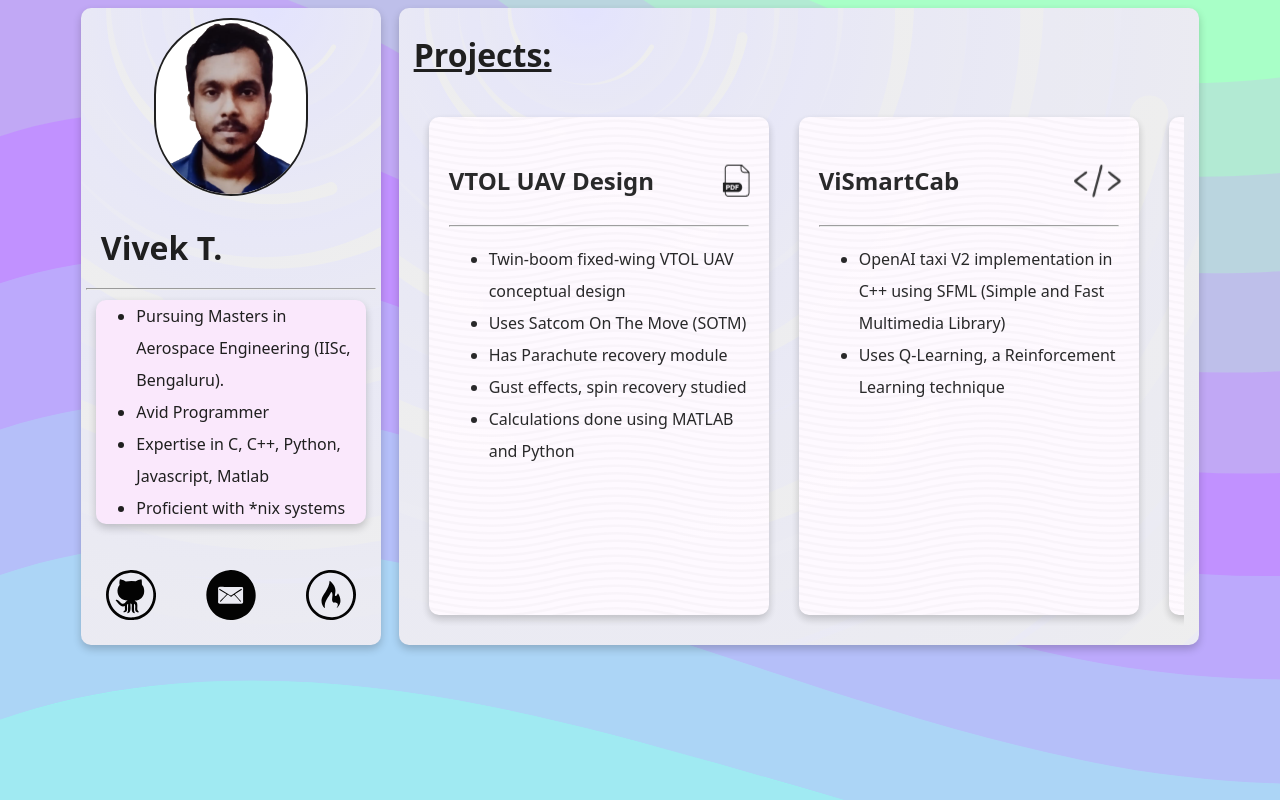
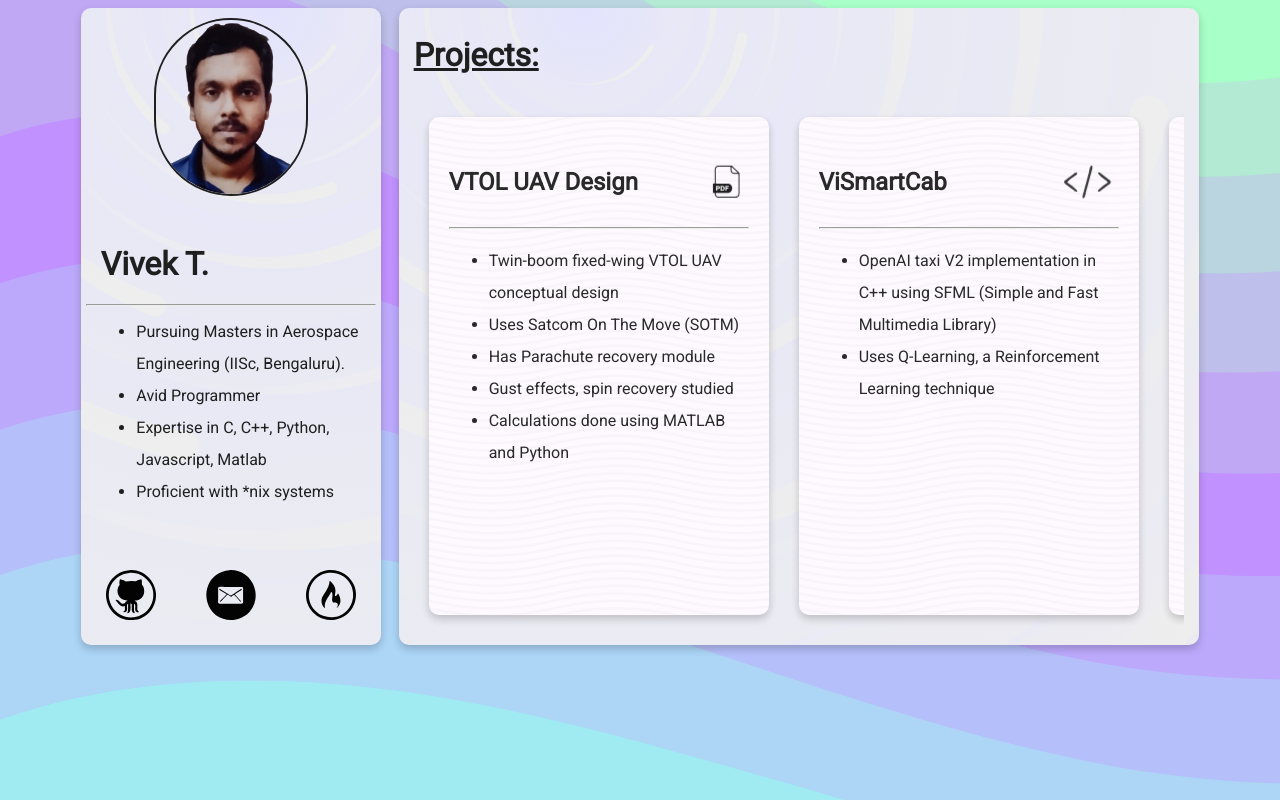
Before and after one commit to VivekThazhathattil/vivekthazhathattil.github.io, a PHP site: page / in a window 1280 px wide. Run offline with PHP 8.4, Linux system fonts and the light colour scheme.

Commit message:
add roboto font

```diff
--- a/portfolio/index.html
+++ b/portfolio/index.html
@@ -3,6 +3,7 @@
 		<title>Vivek's Portfolio</title>
 		<meta charset="utf-8">
 		<meta name="viewport" content="width=device-width, initial-scale=1.0, user-scalable=yes">
+		<link href="https://fonts.googleapis.com/css?family=Roboto" rel="stylesheet" type="text/css">
 		<link rel="stylesheet" href="styles.css" type="text/css" media="all" />
 	</head>
 	<body class="body">
@@ -19,7 +20,7 @@
 						<div id="text-container" class="">
 							<h1 id="name"><b>Vivek T.</b></h1>
 							<hr>
-							<ul class="text-list card">
+							<ul class="text-list">
 								<li>Pursuing Masters in Aerospace Engineering (IISc, Bengaluru).</li>
 								<li>Avid Programmer</li>
 								<li>Expertise in C, C++, Python, Javascript, Matlab</li>
--- a/portfolio/styles.css
+++ b/portfolio/styles.css
@@ -12,7 +12,7 @@
 	background-image: url('img/bg.svg');
 	background-repeat: no-repeat;
 	background-size: cover;
-	font-family: "Noto Sans", sans-serif;
+	font-family: "Roboto", "Noto Sans", sans-serif;
 	color: var(--text-black);
 	line-height: 2;
 }
@@ -39,7 +39,6 @@
 	max-width: 90vw;
 }
 .text-list{
-	background-color: #FAE8FC;
 	margin: 10px;
 	border-radius: 10px;
 }
@@ -87,7 +86,6 @@
 	max-width: 200px;
 	border-radius: 500px;
 	border: solid var(--text-black) 2px;
-	background-color: white;
 }
 .fade-in{
   animation: fadeIn 1s;
@@ -189,6 +187,7 @@
 	animation-name: pulsate;
 	animation-duration: 2s;
 	animation-iteration-count: infinite;
+	margin: 10px;
 }
 @keyframes pulsate{
 	0% { transform: scale(1); }
```
